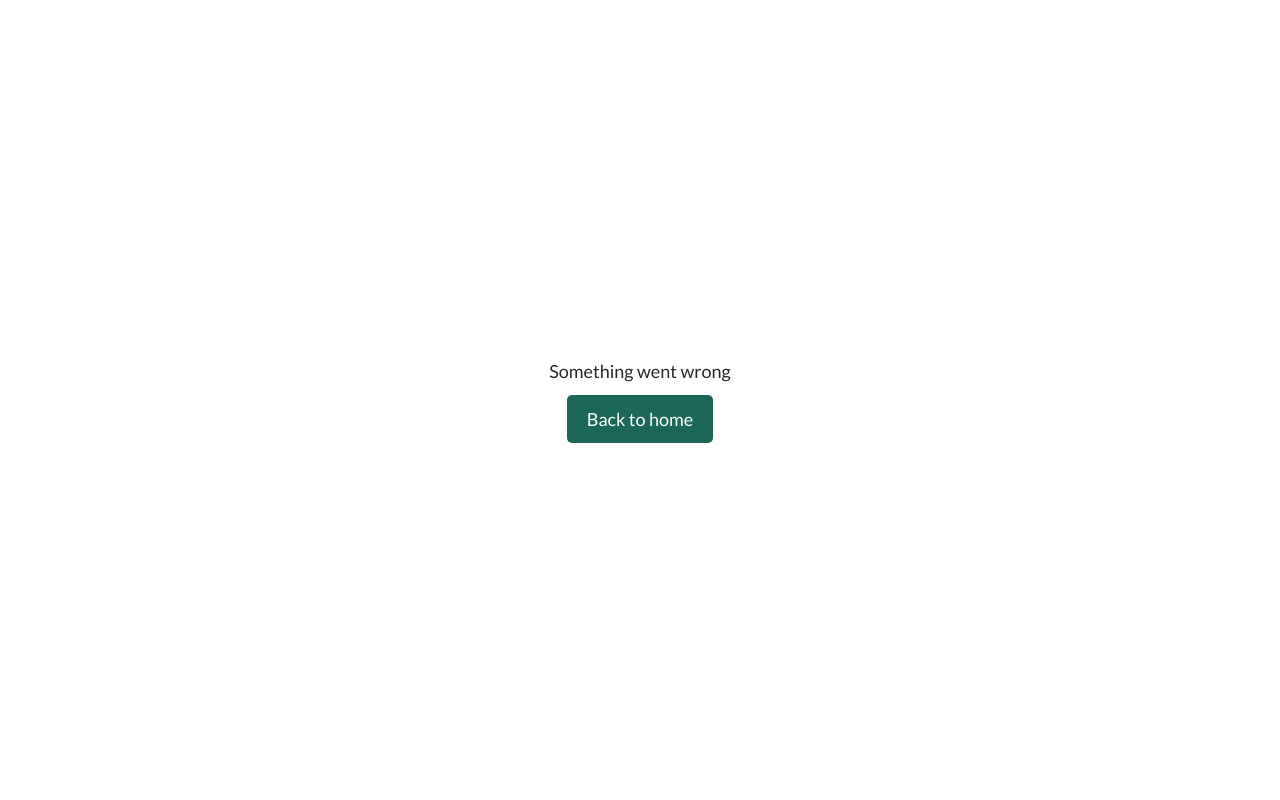
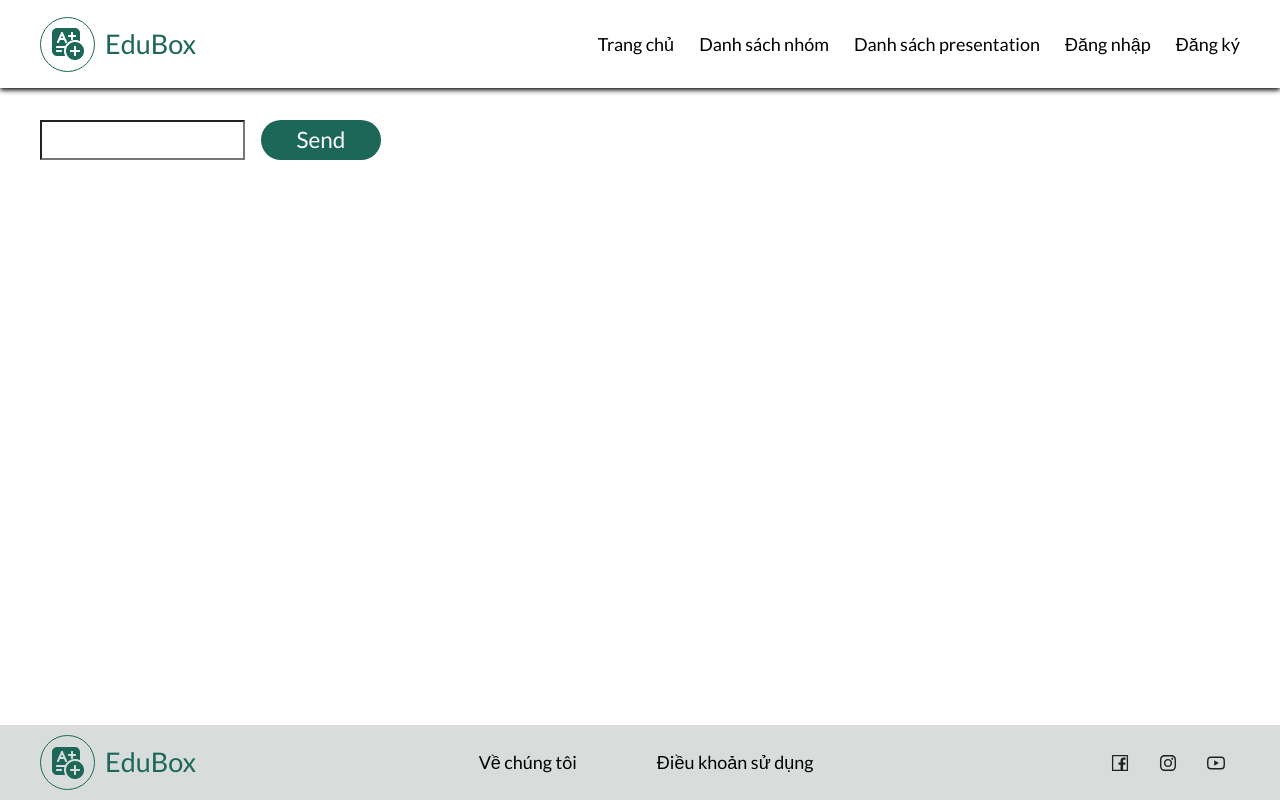
Before and after one commit to caohaisil201/kahoot-client, a React (Create React App) app: page /socket in a window 1280 px wide. Built offline with nearby package versions, Linux system fonts and the light colour scheme; no server answers.

Commit message:
base socket

```diff
--- a/src/App.jsx
+++ b/src/App.jsx
@@ -1,6 +1,6 @@
 import React from 'react';
 import { BrowserRouter, Routes, Route } from 'react-router-dom';
-import 'assets/styles/index.scss';
+import SocketProvider from 'store/socket';
 import Header from 'views/components/Header';
 import Error from 'views/pages/Error';
 import HomePage from 'views/pages/Home';
@@ -15,9 +15,12 @@ import InviteByLink from 'views/pages/InviteByLink';
 import PresentationList from 'views/pages/PresentationList';
 import JoinPresentation from 'views/pages/JoinPresentation';
 import Game from 'views/pages/Game';
+import Socket from 'views/pages/Socket';
+import 'assets/styles/index.scss';
 
 function App() {
   return (
+    <SocketProvider>
       <div id="App">
         <BrowserRouter>
           <Header />
@@ -59,7 +62,7 @@ function App() {
                 path="/game/:code"
                 element={
                   <PrivateRoute>
-                  < Game/>
+                    <Game />
                   </PrivateRoute>
                 }
               />
@@ -68,6 +71,7 @@ function App() {
               <Route path="/invite/:groupCode" element={<InviteByLink />} />
               <Route path="/activate/:token" element={<Activate />} />
               <Route path="/news-feed" />
+              <Route path="/socket" element={<Socket />} />
               <Route path="/" element={<HomePage />} />
               <Route path="*" element={<Error />} />
             </Routes>
@@ -75,6 +79,7 @@ function App() {
           <Footer />
         </BrowserRouter>
       </div>
+    </SocketProvider>
   );
 }
 
--- a/src/index.js
+++ b/src/index.js
@@ -25,7 +25,7 @@ root.render(
 				</GoogleOAuthProvider>
 			</QueryClientProvider>
 		</Provider>
-	/* </React.StrictMode> */
+	// </React.StrictMode>
 );
 
 // If you want to start measuring performance in your app, pass a function
--- /dev/null
+++ b/src/store/socket.js
@@ -0,0 +1,11 @@
+import { createContext } from 'react';
+import io from 'socket.io-client';
+
+export const socket = io.connect(process.env.REACT_APP_SOCKET_URL);
+export const SocketContext = createContext();
+
+export default function SocketProvider ({children}){
+  return <SocketContext.Provider value={socket}>
+    {children}
+  </SocketContext.Provider>
+}
--- a/src/utils/index.js
+++ b/src/utils/index.js
@@ -1,5 +1,4 @@
-import { default as CONSTANT } from './constant';
-import { default as HELPER } from './helper';
-import * as Schema  from './yupSchema';
-
-export {CONSTANT, HELPER, Schema};
+export { default as CONSTANT } from './constant';
+export { default as HELPER } from './helper';
+export * as Schema  from './yupSchema';
+export * as SocketAction from './socketAction';
--- /dev/null
+++ b/src/utils/socketAction.js
@@ -0,0 +1,6 @@
+export const JOIN_GAME = 'JOIN';
+export const START_GAME = 'START';
+export const SEND_ANSWER = 'SEND_ANSWER';
+export const SEND_RESULT = 'SEND_RESULT';
+export const NEXT_SLIDE = 'NEXT_SLIDE';
+export const LEAVE_GAME = 'LEAVE';
--- /dev/null
+++ b/src/views/pages/Socket/index.jsx
@@ -0,0 +1,33 @@
+import React, { useContext, useState, useEffect } from 'react';
+import { SocketContext } from 'store/socket';
+
+const Socket = () => {
+  const socket = useContext(SocketContext);
+  const [text, setText] = useState('');
+
+  const handleClick = () => {
+    if (text === '') {
+      return;
+    }
+    socket.emit('message', {
+      text,
+    })
+  };
+  useEffect(() => {
+    socket.on('messageResponse', (data) => console.log(data));
+  }, []);
+  return (
+    <div className="container mt-8 d-flex">
+      <input
+        type="text"
+        onChange={(e) => setText(e.target.value)}
+        value={text}
+      />
+      <button className="ml-4 primary small" onClick={handleClick}>
+        Send
+      </button>
+    </div>
+  );
+};
+
+export default Socket;
```
Lines whose indentation alone changed are shown as unchanged.
